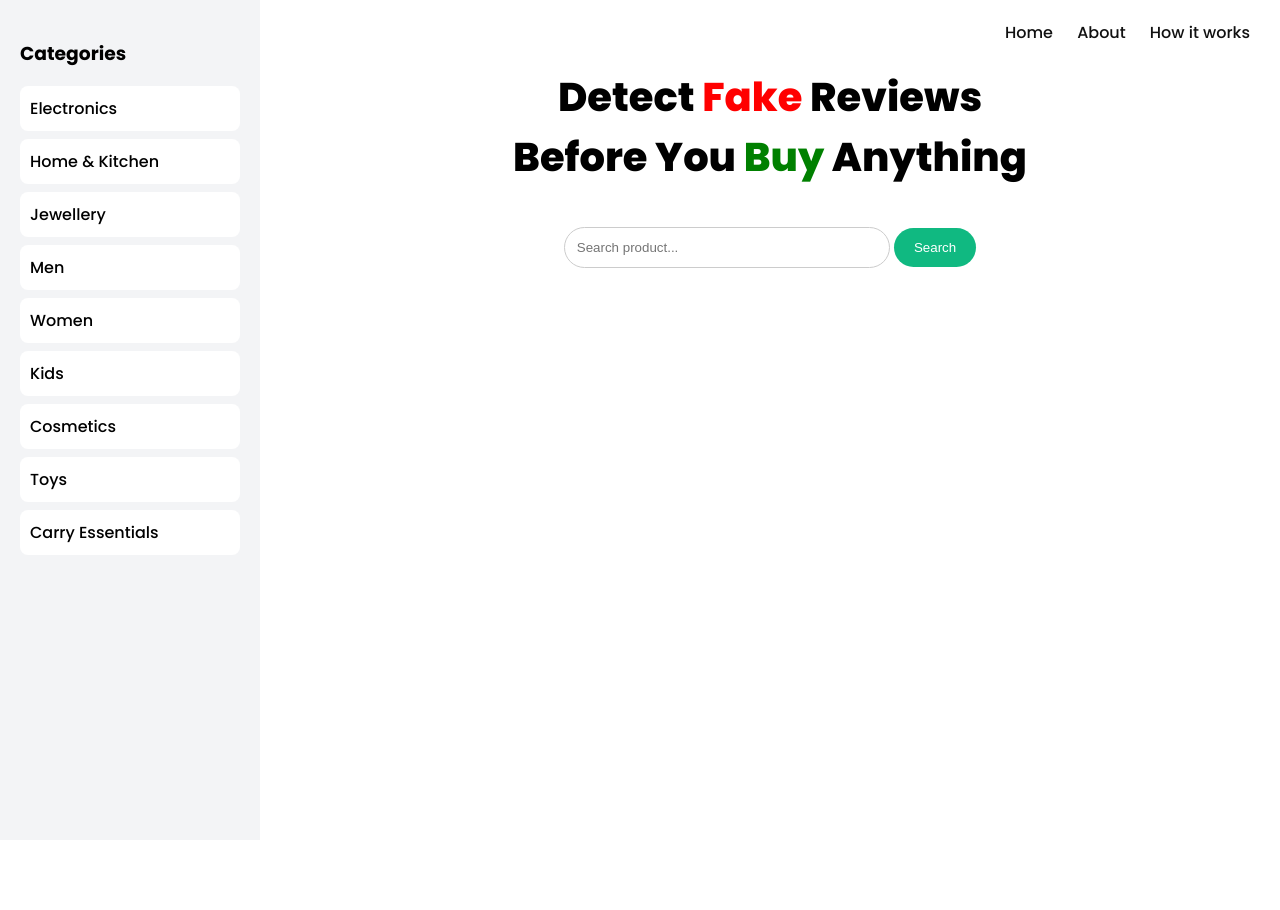
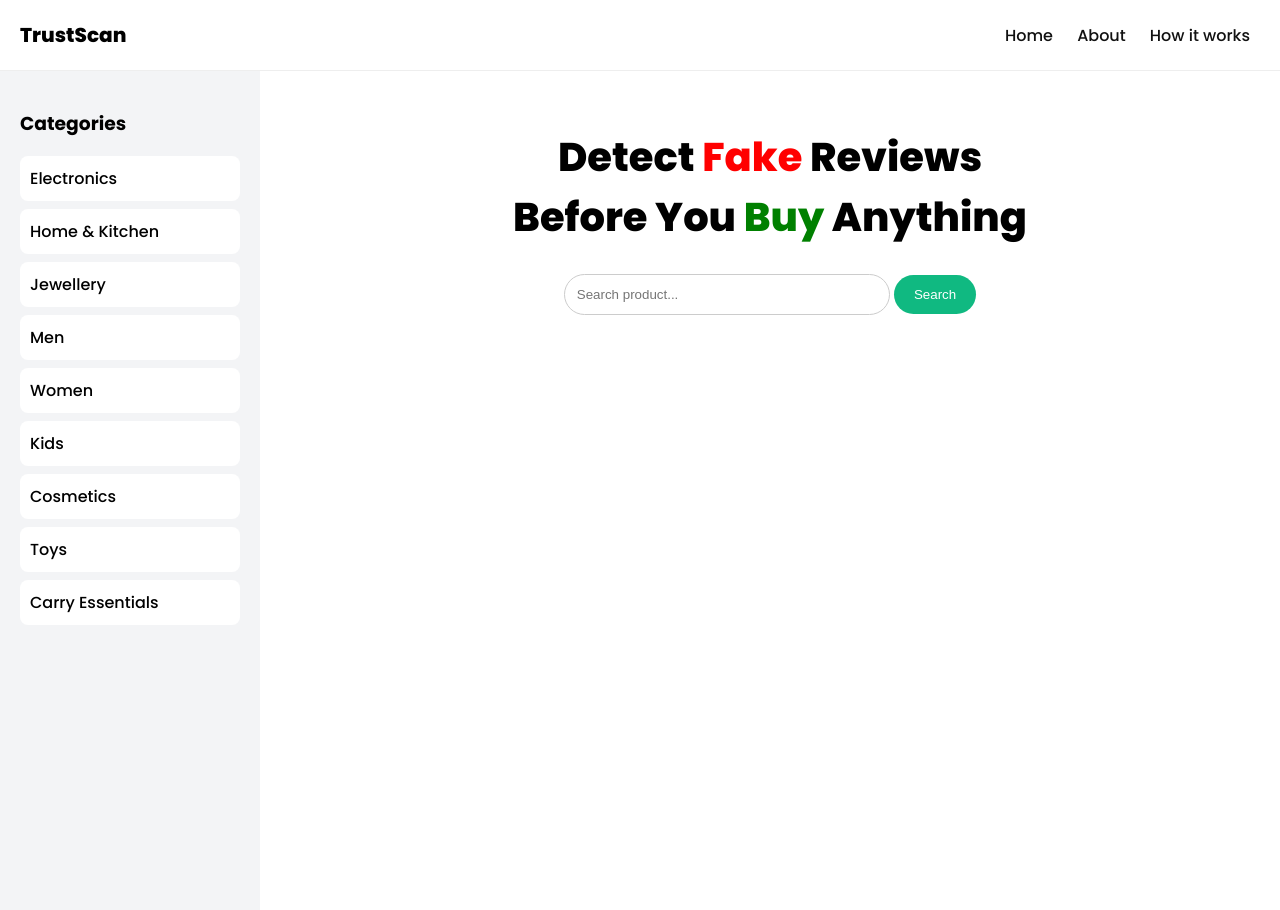
Before and after one commit to varshnik2024-blip/fake-review, a Flask app: page / in a window 1280 px wide. Before the commit the page ends 543 px from the top, so only its background shows below. Run offline with Flask 3, Linux system fonts and the light colour scheme.

Commit message:
updated UI with TrustScan header and layout fixes

```diff
--- a/templates/index.html
+++ b/templates/index.html
@@ -1,7 +1,7 @@
 <!DOCTYPE html>
 <html>
 <head>
-<title>Fake Review Detector</title>
+<title>TrustScan</title>
 
 <link href="https://fonts.googleapis.com/css2?family=Poppins:wght@300;500;700;800&display=swap" rel="stylesheet">
 
@@ -13,10 +13,32 @@ body {
     display: flex;
 }
 
-/* 🔥 TOP RIGHT NAV */
+/* 🔥 TOP HEADER */
+.header {
+    position: fixed;
+    top: 0;
+    left: 0;
+    width: 100%;
+    height: 70px;
+    background: white;
+    display: flex;
+    align-items: center;
+    justify-content: center;
+    border-bottom: 1px solid #eee;
+    z-index: 1000;
+}
+
+/* LOGO LEFT */
+.logo {
+    position: absolute;
+    left: 20px;
+    font-weight: 800;
+    font-size: 20px;
+}
+
+/* NAV RIGHT */
 .topbar {
-    position: fixed;
-    top: 20px;
+    position: absolute;
     right: 30px;
 }
 
@@ -35,12 +57,13 @@ body {
     width: 100%;
     height: 100%;
     background: rgba(0,0,0,0.5);
+    z-index: 2000;
 }
 
 .modal-content {
     background: white;
     width: 60%;
-    margin: 100px auto;
+    margin: 120px auto;
     padding: 30px;
     border-radius: 12px;
 }
@@ -51,6 +74,7 @@ body {
     background: #f3f4f6;
     padding: 20px;
     height: 100vh;
+    margin-top: 70px;
 }
 
 .sidebar a {
@@ -71,10 +95,10 @@ body {
 /* MAIN */
 .main {
     flex: 1;
-    padding: 40px;
+    padding: 100px 40px 40px;
 }
 
-/* HERO */
+/* HERO CENTER */
 .hero {
     text-align: center;
 }
@@ -89,7 +113,7 @@ body {
 
 /* SEARCH */
 .search-box {
-    margin-top: 40px;
+    margin-top: 25px;
 }
 
 input {
@@ -107,7 +131,7 @@ button {
     border: none;
 }
 
-/* 🔥 FIXED SUGGESTIONS ALIGNMENT */
+/* SUGGESTIONS */
 .suggestions {
     margin-top: 15px;
     display: flex;
@@ -162,11 +186,15 @@ img {
 
 <body>
 
-<!-- 🔥 NAVBAR -->
-<div class="topbar">
-    <a href="/">Home</a>
-    <a onclick="openModal('about')">About</a>
-    <a onclick="openModal('how')">How it works</a>
+<!-- 🔥 HEADER -->
+<div class="header">
+    <div class="logo">TrustScan</div>
+
+    <div class="topbar">
+        <a href="/">Home</a>
+        <a onclick="openModal('about')">About</a>
+        <a onclick="openModal('how')">How it works</a>
+    </div>
 </div>
 
 <!-- 🔥 MODALS -->
@@ -174,11 +202,9 @@ img {
     <div class="modal-content">
         <h2>How it works</h2>
         <p>
-            <p>
-                Our system carefully examines product reviews to detect repeated patterns, unusual activity,
-                and inconsistencies. It then estimates the percentage of fake and genuine reviews,
-                helping users make smarter and more reliable purchase decisions.
-            </p>
+        Our system analyzes product reviews to detect patterns, repeated phrases,
+        and unusual behavior. It estimates fake and genuine reviews to help users
+        make better purchasing decisions.
         </p>
         <button onclick="closeModal('how')">Close</button>
     </div>
@@ -188,9 +214,8 @@ img {
     <div class="modal-content">
         <h2>About</h2>
         <p>
-        Fake Review Detector helps users make smarter buying decisions.
-        Instead of trusting ratings blindly, our system evaluates review
-        authenticity and shows whether a product is reliable or manipulated.
+        TrustScan helps users identify whether product reviews are trustworthy or misleading.
+        It provides insights into review authenticity so users can make smarter buying decisions.
         </p>
         <button onclick="closeModal('about')">Close</button>
     </div>
@@ -207,8 +232,6 @@ img {
     <a href="/?category=kids">Kids</a>
     <a href="/?category=cosmetics">Cosmetics</a>
     <a href="/?category=toys">Toys</a>
-
-    <!-- 🔥 NEW CATEGORY -->
     <a href="/?category=carry">Carry Essentials</a>
 </div>
 
@@ -226,7 +249,6 @@ img {
         <button>Search</button>
     </form>
 
-    <!-- 🔥 FIXED -->
     <div class="suggestions">
         {% for s in suggestions[:4] %}
         <a href="/?query={{ s }}">{{ s }}</a>
```
